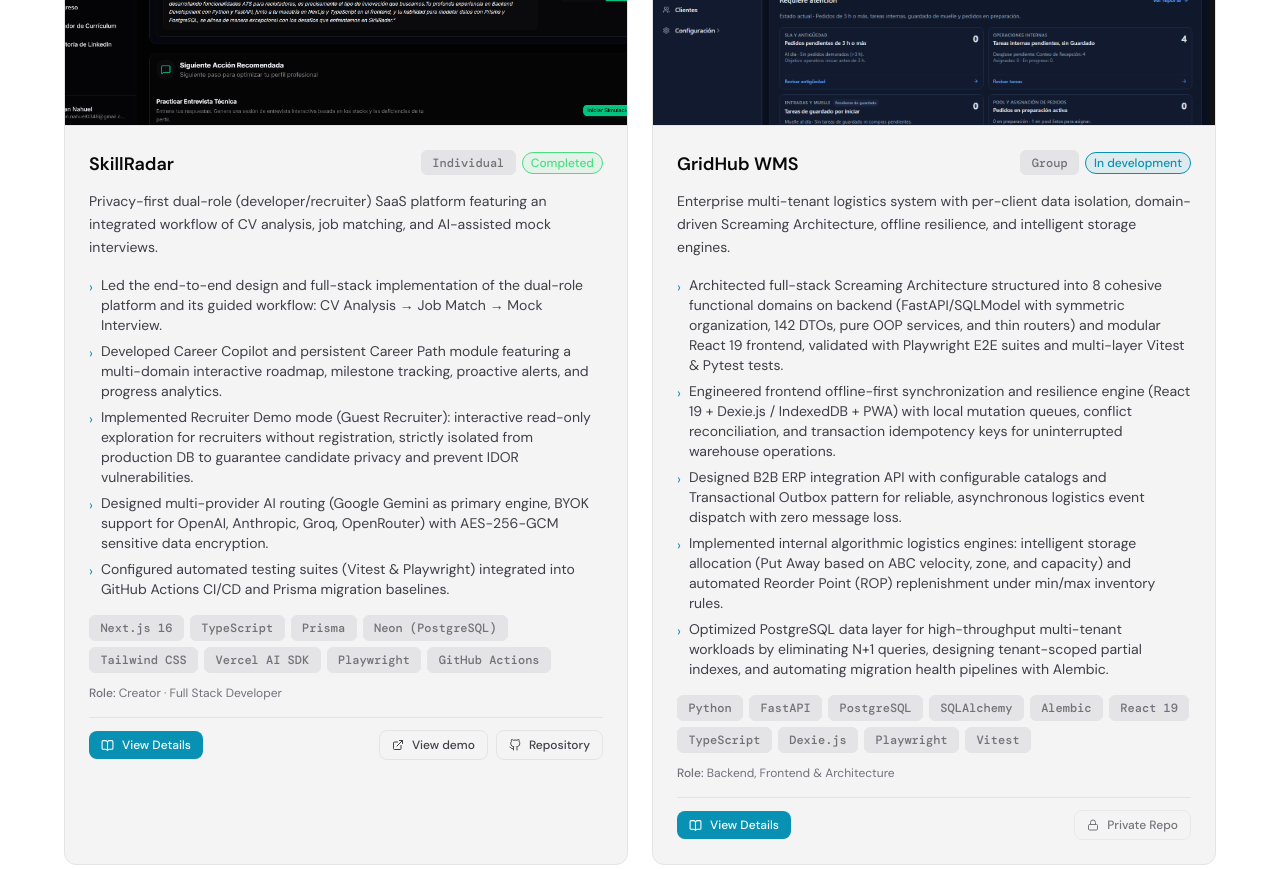
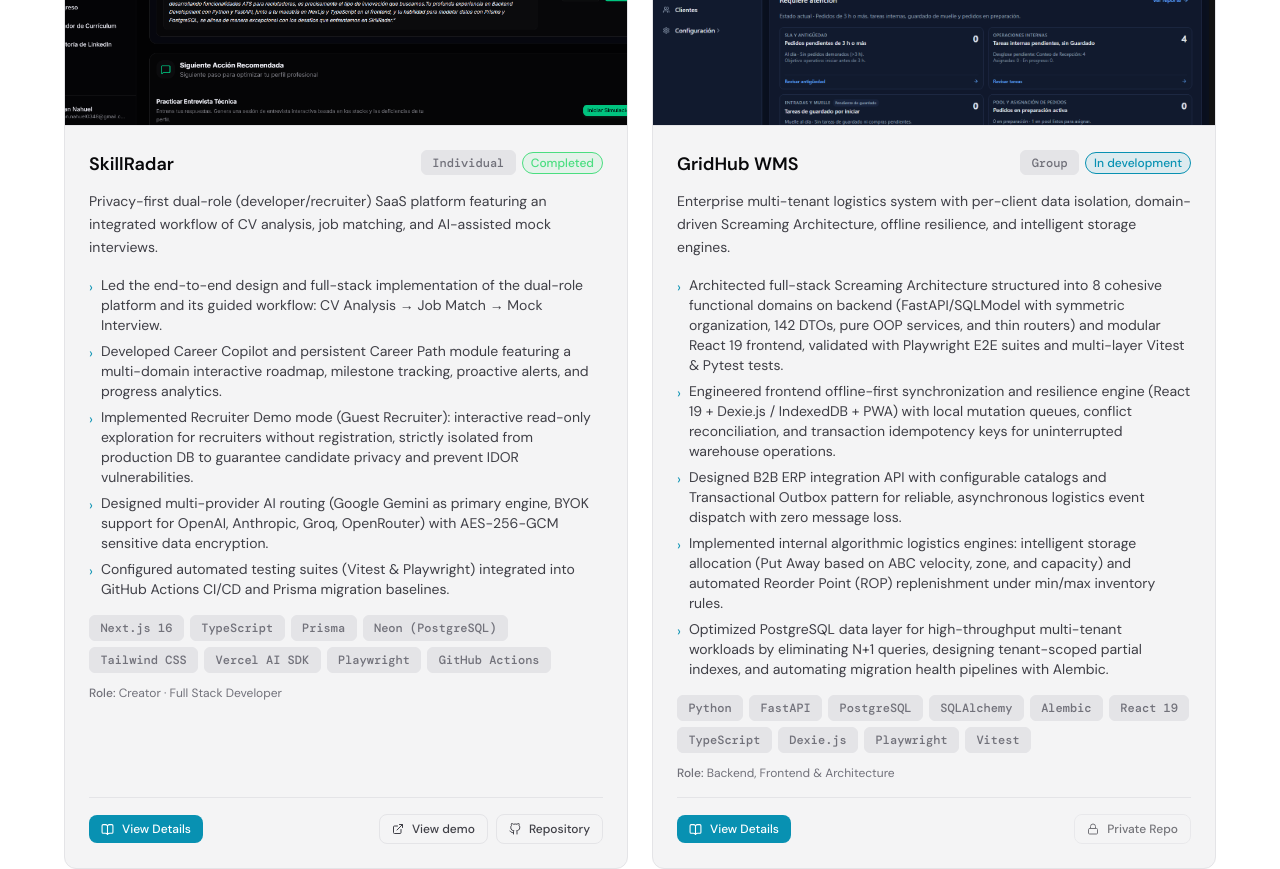
Before and after one commit to eliann313/mi-portfolio, a React (Vite) app: page / in a window 1280 px wide. Shown: the part 1540-2409 px from the top of the page. Built offline with nearby package versions, Linux system fonts and the light colour scheme.

Commit message:
fix(ui): equalize project card heights and pin action footers to bottom to eliminate whitespace

```diff
--- a/src/components/sections/Projects.tsx
+++ b/src/components/sections/Projects.tsx
@@ -151,7 +151,7 @@
           </div>
         </motion.div>
 
-        <div className="grid grid-cols-1 lg:grid-cols-2 gap-6">
+        <div className="grid grid-cols-1 lg:grid-cols-2 gap-6 items-stretch">
           {filteredProjects.map((project, idx) => (
             <motion.div
               key={project.id}
@@ -159,7 +159,7 @@
               initial="hidden" whileInView="visible" viewport={{ once: true, margin: '-40px' }}
               variants={fadeUp}
               whileHover={{ y: -3 }}
-              className="rounded-xl overflow-hidden border flex flex-col justify-between group"
+              className="rounded-xl overflow-hidden border flex flex-col group h-full"
               style={{ backgroundColor: c.bgSurface, borderColor: c.border, transition: 'border-color 0.2s, box-shadow 0.2s' }}
               onMouseEnter={e => {
                 (e.currentTarget as HTMLElement).style.borderColor = c.accent;
@@ -170,12 +170,11 @@
                 (e.currentTarget as HTMLElement).style.boxShadow = 'none';
               }}
             >
-              <div>
               {/* Thumbnail Preview Banner - Full Width Edge to Edge */}
               {project.thumbnail && (
                 <Link
                   to={`/proyectos/${project.id}`}
-                    className="block relative overflow-hidden border-b w-full aspect-[16/9] min-h-[220px] sm:min-h-[260px] max-h-72 bg-black/20"
+                  className="block relative overflow-hidden border-b w-full aspect-[16/9] min-h-[220px] sm:min-h-[260px] max-h-72 bg-black/20 flex-shrink-0"
                   style={{ borderColor: c.border }}
                 >
                   <img
@@ -192,8 +191,9 @@
                 </Link>
               )}
 
-                {/* Content Section with Standard Padding */}
-                <div className="p-5 sm:p-6">
+              {/* Content Section with Standard Padding - Stretches full remaining height */}
+              <div className="p-5 sm:p-6 flex-1 flex flex-col justify-between">
+                <div className="flex-1 flex flex-col">
                   {/* Header */}
                   <div className="flex items-start justify-between gap-2 mb-3 flex-wrap">
                     <h3 className="font-semibold text-lg" style={{ color: c.textPrimary }}>
@@ -242,9 +242,10 @@
                       {project.roles[locale as Locale].join(' · ')}
                     </p>
                   )}
+                </div>
 
-                  {/* Links */}
-                  <div className="flex items-center justify-between gap-2 flex-wrap pt-3 border-t" style={{ borderColor: c.border }}>
+                {/* Action Links Bar - Always pinned to the bottom */}
+                <div className="flex items-center justify-between gap-2 flex-wrap pt-4 border-t mt-auto flex-shrink-0" style={{ borderColor: c.border }}>
                   <Link to={`/proyectos/${project.id}`} className="btn-primary !py-1.5 !px-3 !text-xs">
                     <BookOpen size={13} /> {t.projects.viewCaseStudy}
                   </Link>
@@ -273,7 +274,6 @@
                   </div>
                 </div>
               </div>
-              </div>
             </motion.div>
           ))}
 
```
Lines whose indentation alone changed are shown as unchanged.
